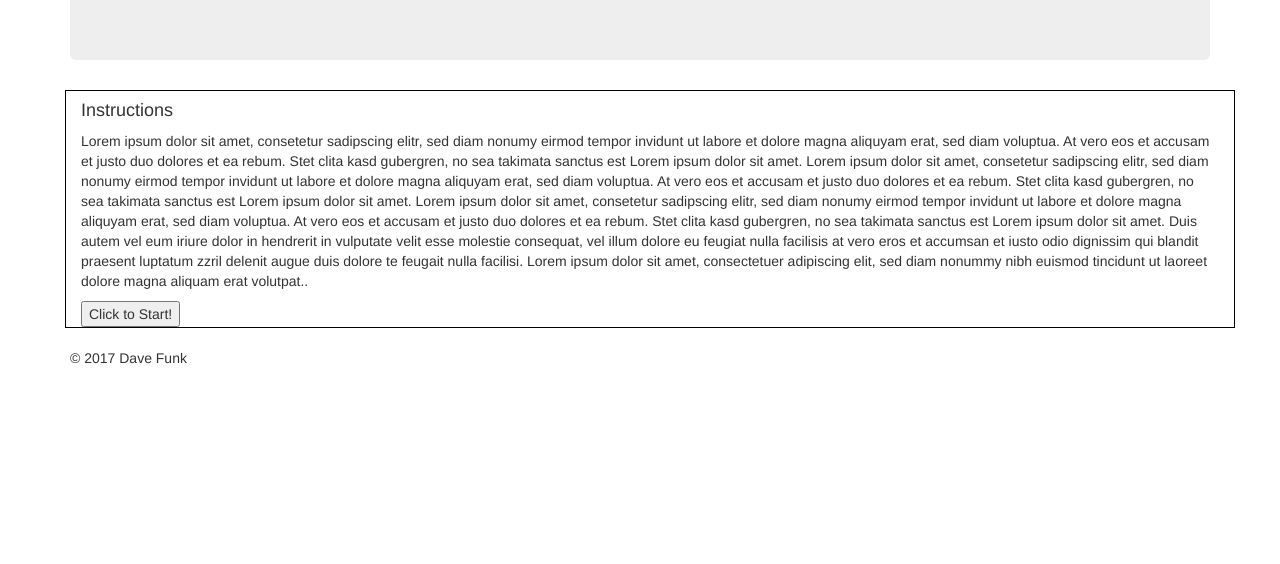
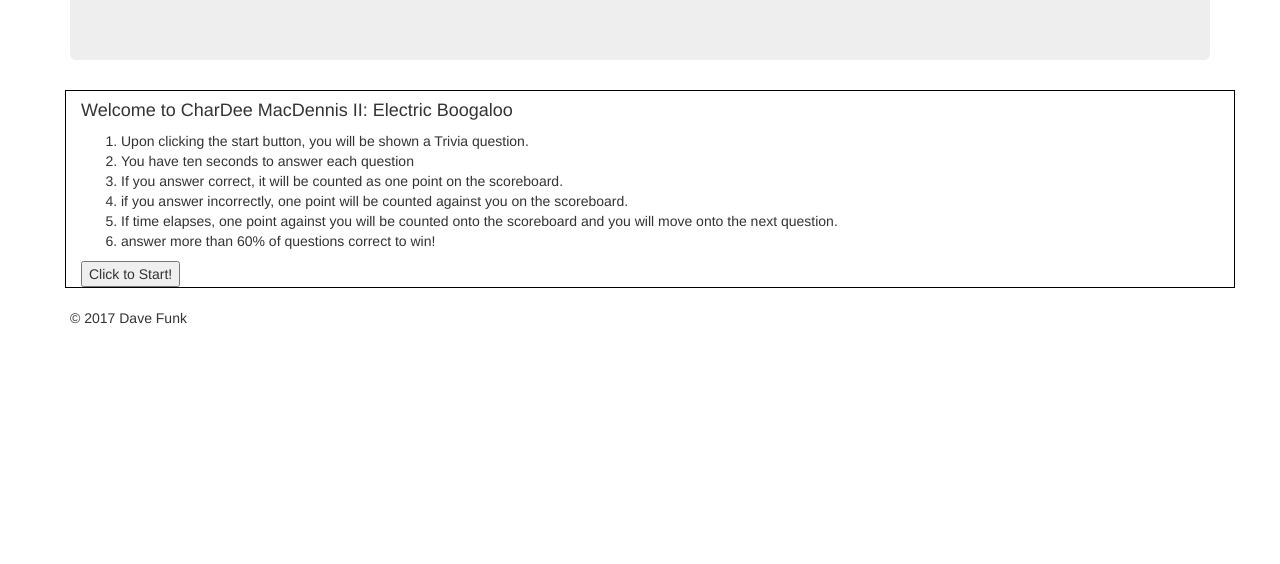
Before and after one commit to davidfunk13/trivia-game, a plain HTML site: page index.html in a window 1280 px wide. Shown: the part 236-800 px from the top of the page. Drawn offline with nearby package versions, Linux system fonts and the light colour scheme.

Commit message:
added some instructions and a title.

```diff
--- a/index.html
+++ b/index.html
@@ -18,7 +18,7 @@
 <body>
     <div class="container">
         <div class="header clearfix">
-            <h3 class="text-muted">Dave's Trivia Game!</h3>
+            <h3 class="text-muted">Dave's It's Always Sunny in Philadelphia Trivia!</h3>
         </div>
 
         <div class="jumbotron">
@@ -29,20 +29,15 @@
         <div class="row marketing">
             <div class="col-lg-12 content">
                 <div id="questions"></div>
-                <h4>Instructions</h4>
-                <p>Lorem ipsum dolor sit amet, consetetur sadipscing elitr, sed diam nonumy eirmod tempor invidunt ut labore
-                    et dolore magna aliquyam erat, sed diam voluptua. At vero eos et accusam et justo duo dolores et ea rebum.
-                    Stet clita kasd gubergren, no sea takimata sanctus est Lorem ipsum dolor sit amet. Lorem ipsum dolor
-                    sit amet, consetetur sadipscing elitr, sed diam nonumy eirmod tempor invidunt ut labore et dolore magna
-                    aliquyam erat, sed diam voluptua. At vero eos et accusam et justo duo dolores et ea rebum. Stet clita
-                    kasd gubergren, no sea takimata sanctus est Lorem ipsum dolor sit amet. Lorem ipsum dolor sit amet, consetetur
-                    sadipscing elitr, sed diam nonumy eirmod tempor invidunt ut labore et dolore magna aliquyam erat, sed
-                    diam voluptua. At vero eos et accusam et justo duo dolores et ea rebum. Stet clita kasd gubergren, no
-                    sea takimata sanctus est Lorem ipsum dolor sit amet. Duis autem vel eum iriure dolor in hendrerit in
-                    vulputate velit esse molestie consequat, vel illum dolore eu feugiat nulla facilisis at vero eros et
-                    accumsan et iusto odio dignissim qui blandit praesent luptatum zzril delenit augue duis dolore te feugait
-                    nulla facilisi. Lorem ipsum dolor sit amet, consectetuer adipiscing elit, sed diam nonummy nibh euismod
-                    tincidunt ut laoreet dolore magna aliquam erat volutpat..</p>
+                <h4>Welcome to CharDee MacDennis II: Electric Boogaloo</h4>
+                <ol>
+                    <li>Upon clicking the start button, you will be shown a Trivia question.</li>
+                    <li>You have ten seconds to answer each question</li>
+                    <li>If you answer correct, it will be counted as one point on the scoreboard.</li>
+                    <li>if you answer incorrectly, one point will be counted against you on the scoreboard.</li>
+                    <li>If time elapses, one point against you will be counted onto the scoreboard and you will move onto the next question.</li>
+                    <li>answer more than 60% of questions correct to win!</li>
+                </ol>
                 <div class="hidden scoreboard" id="rightanswers">'#</div>
                 <div class="hidden scoreboard" id="wronganswers"></div>
                 <div class="hidden scoreboard" id="noanswer"></div>
```
